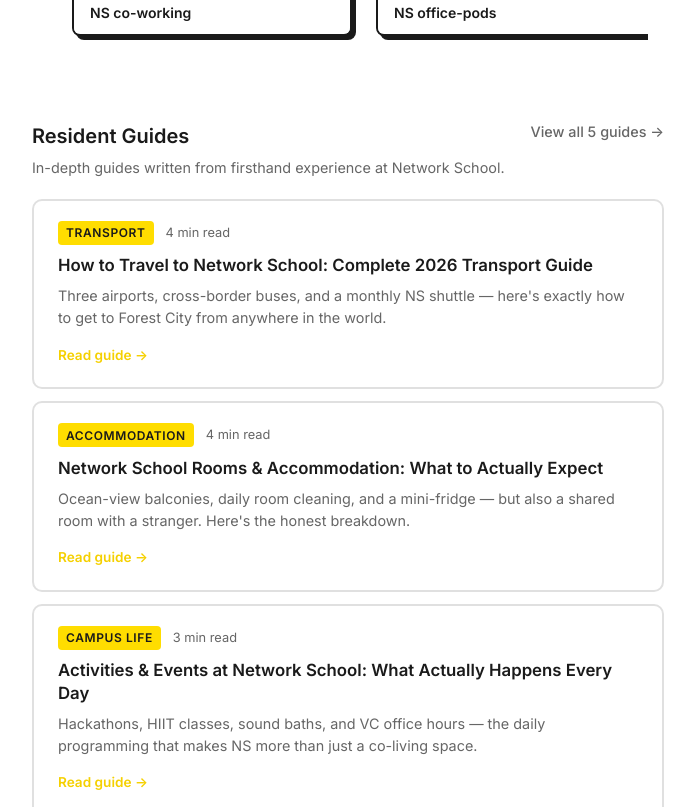
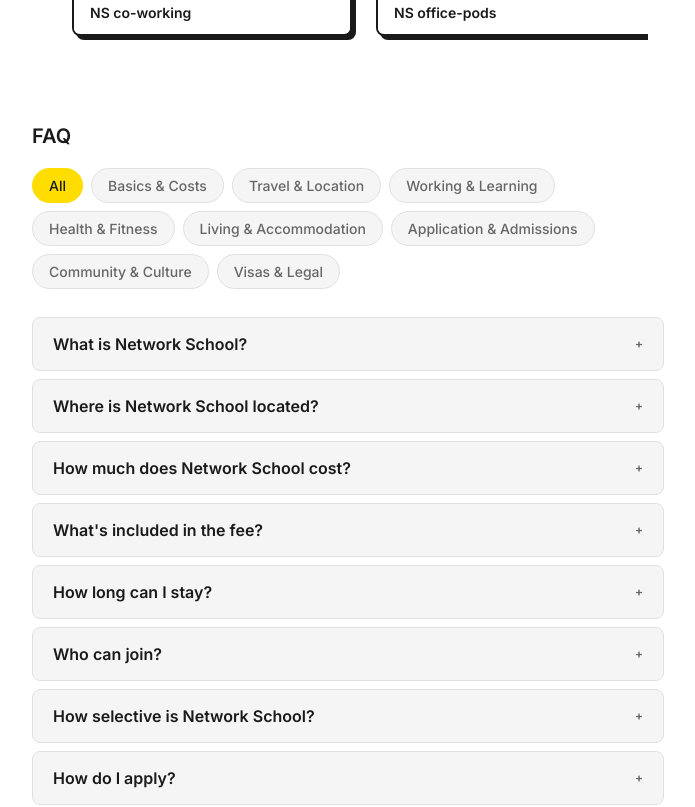
Before and after one commit to thronecloud/NSguide, a React (Vite) app in the folder ns-faq/: page / in a window 1280 px wide. Shown: the part 1960-2767 px from the top of the page, without its empty margins (292-987 px from the left). Built offline with nearby package versions, Linux system fonts and the light colour scheme; no server answers.

Commit message:
layout: move Resident Guides section below FAQ on homepage
Co-Authored-By: Claude Opus 4.6 (1M context) <noreply@anthropic.com>

```diff
--- a/ns-faq/src/pages/HomePage.jsx
+++ b/ns-faq/src/pages/HomePage.jsx
@@ -59,7 +59,6 @@ export default function HomePage() {
           </section>
           <NSQuiz />
           <PhotoCarousel />
-          <ArticlesPreview />
           <section className="faq" aria-label="Frequently asked questions">
             <h2 className="faq-section-title">FAQ</h2>
             <nav className="faq-categories" aria-label="FAQ categories">
@@ -138,6 +137,7 @@ export default function HomePage() {
               })}
             </div>
           </section>
+          <ArticlesPreview />
           <CTA />
         </main>
         <Footer />
```
